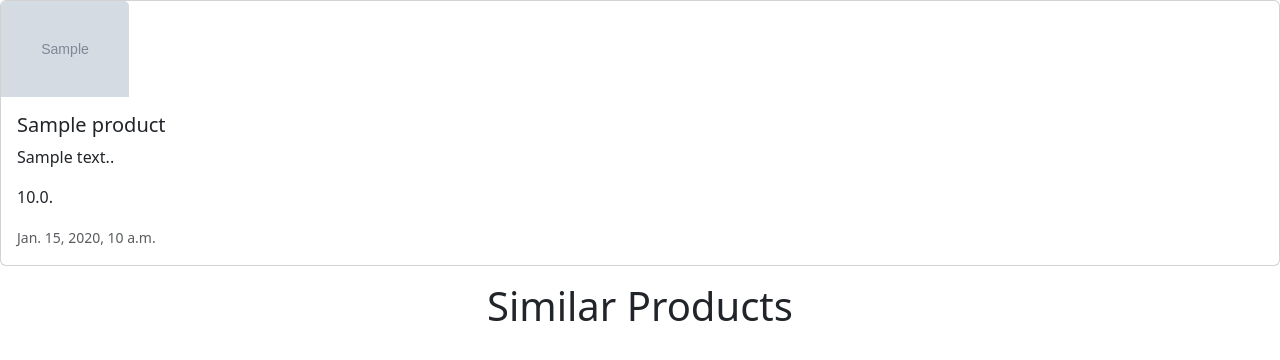
After one commit to tejashxv/ElasticSearch, a Django app: page /products/1 in a window 1280 px wide. The commit adds this page. Shown: the top 360 px of the page. Run offline with Django 4.2, Linux system fonts and the light colour scheme; tables that the repository leaves empty hold one stand-in row (values such as "Sample post"); grey boxes marked "Sample" are stand-in pictures.

Commit message:
product decommendations done

```diff
--- a/ProductRecommendation/settings.py
+++ b/ProductRecommendation/settings.py
@@ -38,6 +38,7 @@ INSTALLED_APPS = [
     'django.contrib.messages',
     'django.contrib.staticfiles',
     'product',
+    'rest_framework',
 ]
 
 MIDDLEWARE = [
--- a/product/admin.py
+++ b/product/admin.py
@@ -5,6 +5,6 @@ class ProductAdmin(admin.ModelAdmin):
     list_display = ('name', 'category', 'price' , 'created_at')
     search_fields = ('name', 'category')
     list_filter = ('category', 'created_at')
-    ordering = ('created_at')
+    ordering = ['created_at']
 
 admin.site.register(product ,ProductAdmin)
--- /dev/null
+++ b/product/productRecommender.py
@@ -0,0 +1,18 @@
+from sklearn.feature_extraction.text import TfidfVectorizer
+from sklearn.metrics.pairwise import cosine_similarity
+from .models import product
+
+def get_similer_products(product_id, top_n=10):
+    vectorizer = TfidfVectorizer(stop_words='english')
+    product_description = product.objects.all().values_list('description', flat=True)
+    tfid_matrix = vectorizer.fit_transform(product_description)
+    target_product = product.objects.get(id=product_id)
+    all_products = list(product.objects.all())
+    target_index = all_products.index(target_product)
+    cosine_simi = cosine_similarity(tfid_matrix[target_index], tfid_matrix).flatten()
+    similer_indices = cosine_simi.argsort()[-top_n-1:-1][::-1]
+    similer_indices = [i for i in similer_indices if i != target_index]
+    similar_products = []
+    for idx in similer_indices:
+        similar_products.append(all_products[idx])
+    return similar_products
--- a/product/urls.py
+++ b/product/urls.py
@@ -1,6 +1,10 @@
 from django.urls import path
 from . import views
 
+
 urlpatterns = [
+    path('products/', views.ProductsAPI.as_view(), name='products'),
+    path('product/<id>/', views.ProductDetailAPI.as_view(), name='product_detail'),
     path('', views.shop, name='shop'),
+    path('products/<id>', views.product_detail, name='shop'),
 ]
--- a/product/views.py
+++ b/product/views.py
@@ -1,6 +1,29 @@
 from django.shortcuts import render
+from .models import product
+from rest_framework.views import APIView
+from rest_framework.response import Response
+from .serializers import ProductSerializer
+from .productRecommender import get_similer_products
+# Create your views here.
+class ProductsAPI(APIView):
+    def get(self, request):
+        _product = product.objects.all().order_by('?')[:40]
+        serializer = ProductSerializer(_product, many=True)
+        return Response({'products': serializer.data})
 
-# Create your views here.
+class ProductDetailAPI(APIView):
+    def get(self, request, id):
+        _product = product.objects.get(id = id)
+        serializer = ProductSerializer(_product)
+        similar_product = get_similer_products(id ,20)
+        similar_product_serializer = ProductSerializer(similar_product, many=True)
+        return Response({'product': serializer.data, 'similar_products': similar_product_serializer.data})
+
 def shop(request):
-    print("home page")
-    return render(request, 'home.html')
+    _product = product.objects.all().order_by('?')[:40]
+    return render(request, 'home.html', {'product': _product})
+
+def product_detail(request, id):
+    _product = product.objects.get(id = id)
+    similar_product = get_similer_products(id ,20)
+    return render(request, 'detail.html', {'product': _product, 'similar_products': similar_product})
--- /dev/null
+++ b/templates/detail.html
@@ -0,0 +1,27 @@
+{% include "header.html" %}
+
+<div class="card mb-3">
+    <img src="{{ product.product_image }}" height="150px" class="card-img-top" alt="..." style="object-fit: fill  r; width: 10%; height: 10%">
+    <div class="card-body">
+      <h5 class="card-title">{{ product.name }}</h5>
+      <p class="card-text">{{ product.description }}.</p>
+      <p class="card-text">{{ product.price }}.</p>
+
+      <p class="card-text"><small class="text-muted">{{ product.created_at }}</small></p>
+    </div>
+</div>
+
+
+<h1 style="text-align: center;">Similar Products</h1>
+<div class=" justify-content-center" style="display: flex; flex-wrap: wrap;">
+{% for similar_products in  similar_products %}
+<div class="card mt-5 ms-5 " style="width: 18rem;">
+  <img src="{{ similar_products.product_image }}" height="150px" class="card-img-top" alt="..." style="object-fit: fill  r; width: 100%; height: 150px;">
+  <div class="card-body">
+    <h5 class="card-title">{{ similar_products.name }}</h5>
+    <p class="card-text">{{ similar_products.description|slice:":30" }}.</p>
+    <a href="/products/{{similar_products.id}}" class="btn btn-primary">Open</a>
+  </div>
+</div>
+{% endfor %}
+</div>
--- /dev/null
+++ b/templates/header.html
@@ -0,0 +1,14 @@
+<!DOCTYPE html>
+<html lang="en">
+<head>
+    <meta charset="UTF-8">
+    <meta name="viewport" content="width=device-width, initial-scale=1.0">
+    <title>Document</title>
+    <script src="https://cdn.jsdelivr.net/npm/@popperjs/core@2.11.8/dist/umd/popper.min.js" integrity="sha384-I7E8VVD/ismYTF4hNIPjVp/Zjvgyol6VFvRkX/vR+Vc4jQkC+hVqc2pM8ODewa9r" crossorigin="anonymous"></script>
+    <script src="https://cdn.jsdelivr.net/npm/bootstrap@5.3.3/dist/js/bootstrap.min.js" integrity="sha384-0pUGZvbkm6XF6gxjEnlmuGrJXVbNuzT9qBBavbLwCsOGabYfZo0T0to5eqruptLy" crossorigin="anonymous"></script>
+    <link href="https://cdn.jsdelivr.net/npm/bootstrap@5.3.3/dist/css/bootstrap.min.css" rel="stylesheet" integrity="sha384-QWTKZyjpPEjISv5WaRU9OFeRpok6YctnYmDr5pNlyT2bRjXh0JMhjY6hW+ALEwIH" crossorigin="anonymous">
+
+</head>
+<body>
+</body>
+</html>
```
Also changed, not shown: product/serializers.py (added, +7 -0 lines), script.py (+45 -17 lines), templates/home.html (+11 -20 lines), 1 other file.
